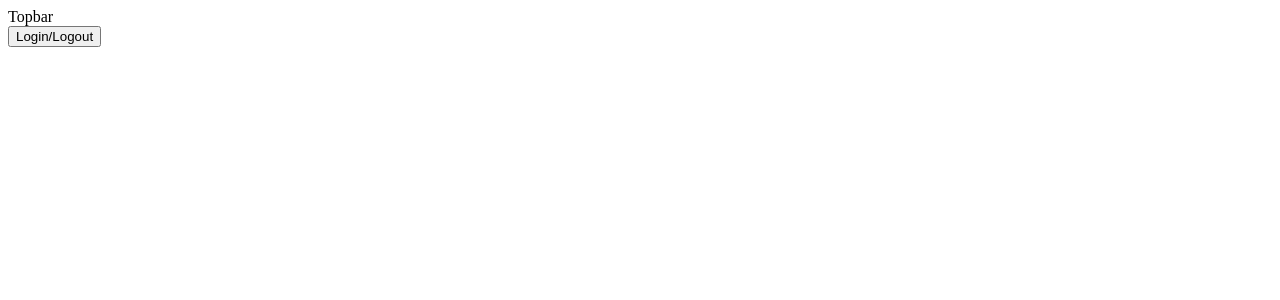
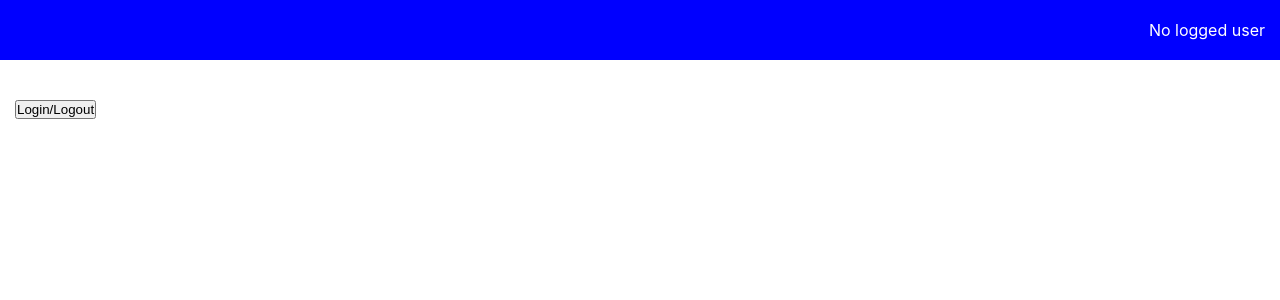
Before and after one commit to DFrontReact/react-bootcamp-context, a React (Create React App) app: page / in a window 1280 px wide. Shown: the top 300 px of the page. Built offline with nearby package versions, Linux system fonts and the light colour scheme.

Commit message:
Complete app

```diff
--- a/src/components/TopBar.jsx
+++ b/src/components/TopBar.jsx
@@ -1,5 +1,23 @@
 import React from 'react';
+import { useUser } from '../hooks/useUser';
 
 export const TopBar = () => {
-  return <div className="topbar">Topbar</div>;
+  const { user } = useUser();
+  const { first, last } = user?.name ? user.name : {};
+  const { thumbnail } = user?.picture ? user?.picture : {};
+
+  return (
+    <div className="topbar">
+      <div className="avatar-container">
+        {user ? (
+          <>
+            <p>{`Hi, ${first} ${last}`}</p>
+            <img src={thumbnail} />
+          </>
+        ) : (
+          <p>No logged user</p>
+        )}
+      </div>
+    </div>
+  );
 };
--- a/src/components/UserInfo.jsx
+++ b/src/components/UserInfo.jsx
@@ -1,14 +1,16 @@
-import React, { useContext } from 'react';
+import React from 'react';
 import { useUser } from '../hooks/useUser';
 
 export const UserInfo = () => {
   const { user, login } = useUser();
 
   return (
-    <div>
+    <div className="user-container">
       {user && <h1>Hello {user.name.first}</h1>}
 
-      <button onClick={login}>Login/Logout</button>
+      <button className="login-button" onClick={login}>
+        Login/Logout
+      </button>
     </div>
   );
 };
--- a/src/style.css
+++ b/src/style.css
@@ -1,5 +1,40 @@
+* {
+  margin: 0;
+  padding: 0;
+  box-sizing: border-box;
+}
+
 h1,
 p {
   font-family: -apple-system, BlinkMacSystemFont, 'Segoe UI', Roboto, Oxygen,
     Ubuntu, Cantarell, 'Open Sans', 'Helvetica Neue', sans-serif;
 }
+
+.topbar {
+  background-color: blue;
+  color: #fff;
+  display: flex;
+  justify-content: flex-end;
+  padding: 20px 15px;
+}
+
+.avatar-container {
+  display: flex;
+  align-items: center;
+}
+
+.avatar-container img {
+  width: 50px;
+  height: 50px;
+  border-radius: 50%;
+  display: inline-block;
+  margin-left: 20px;
+}
+
+.user-container {
+  padding: 20px 15px;
+}
+
+.login-button {
+  margin-top: 20px;
+}
```
